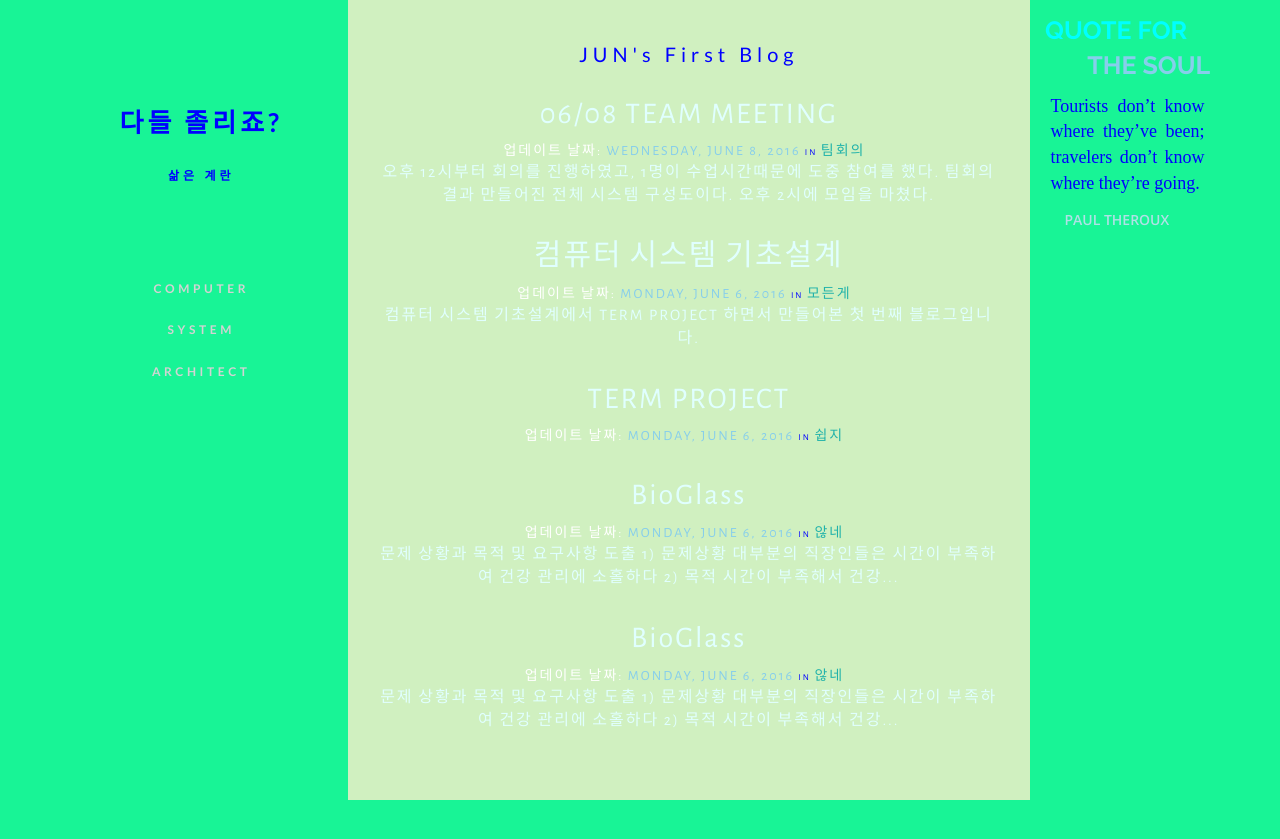
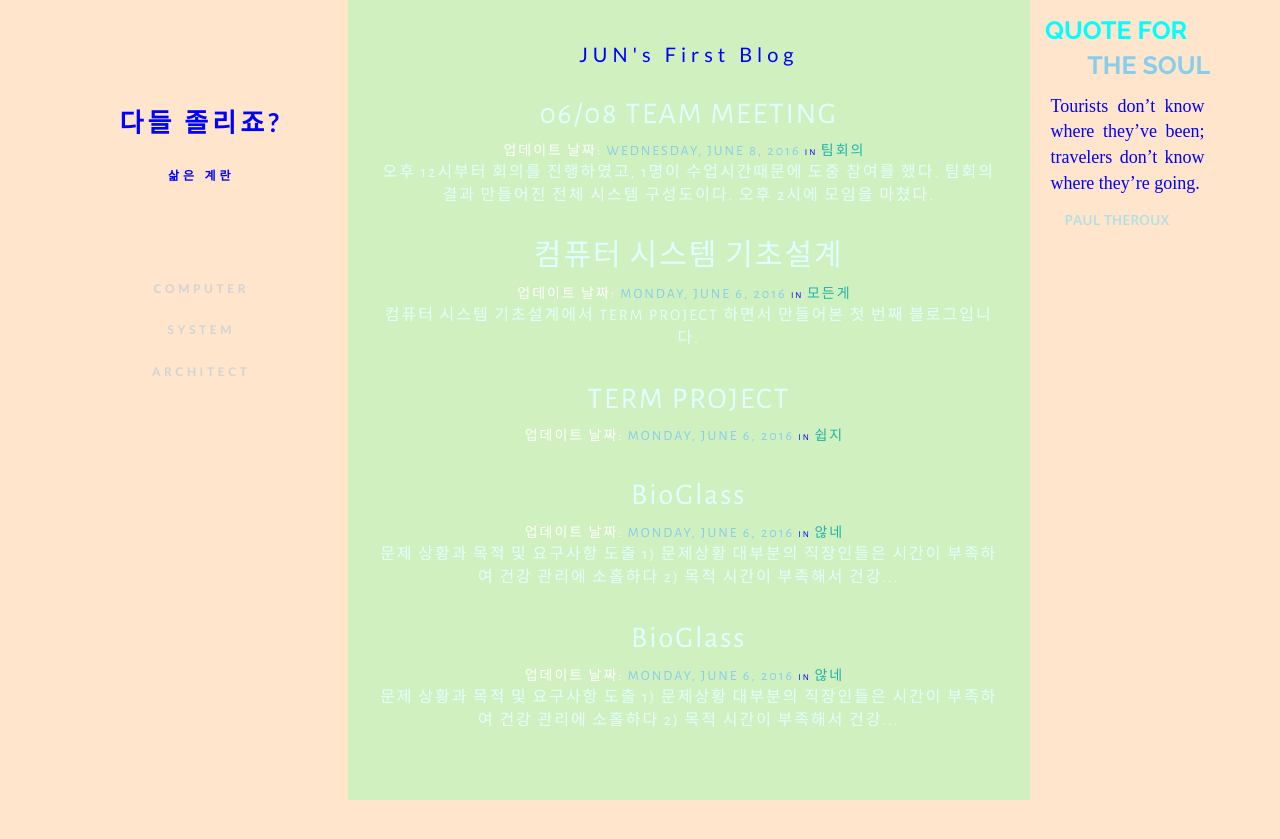
Before and after one commit to strawberryjamsea/trust1303.github.io-1, a Jekyll site: the page built from index.html, in a window 1280 px wide. Shown: the top 839 px of the page. Built offline with Jekyll 4.4.1, drawn with Linux system fonts in a browser that asks for light colours; nearby versions of some CDN libraries.

Commit message:
Update main.scss

```diff
--- a/css/main.scss
+++ b/css/main.scss
@@ -4,7 +4,7 @@
 @charset "utf-8";
 
 body{
-  background-color: #18f496 !important;
+  background-color: #FFE5CB !important;
   color: blue !important;
 }
 .post-content-main{
```
